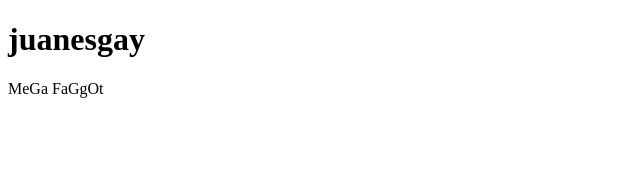
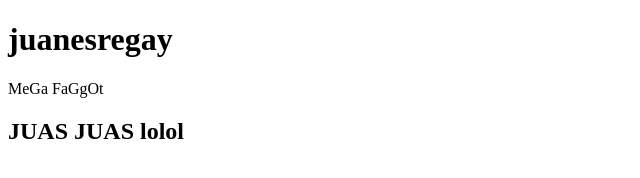
Before and after one commit to Juanda1803/kaizen, a plain HTML site: page src/index.html in a window 1280 px wide. Shown: the whole page, without its empty margins (0-640 px from the left). Drawn offline with Linux system fonts and the light colour scheme.

Commit message:
[TERCER CAMBIO]

```diff
--- a/src/index.html
+++ b/src/index.html
@@ -6,8 +6,9 @@
   <title>Kaizen</title>
 </head>
 <body>
-  <h1>juanesgay</h1>
+  <h1>juanesregay</h1>
   <p>MeGa FaGgOt</p>
+    <h2>JUAS JUAS lolol</h2>
 
 </body>
 </html>
```
